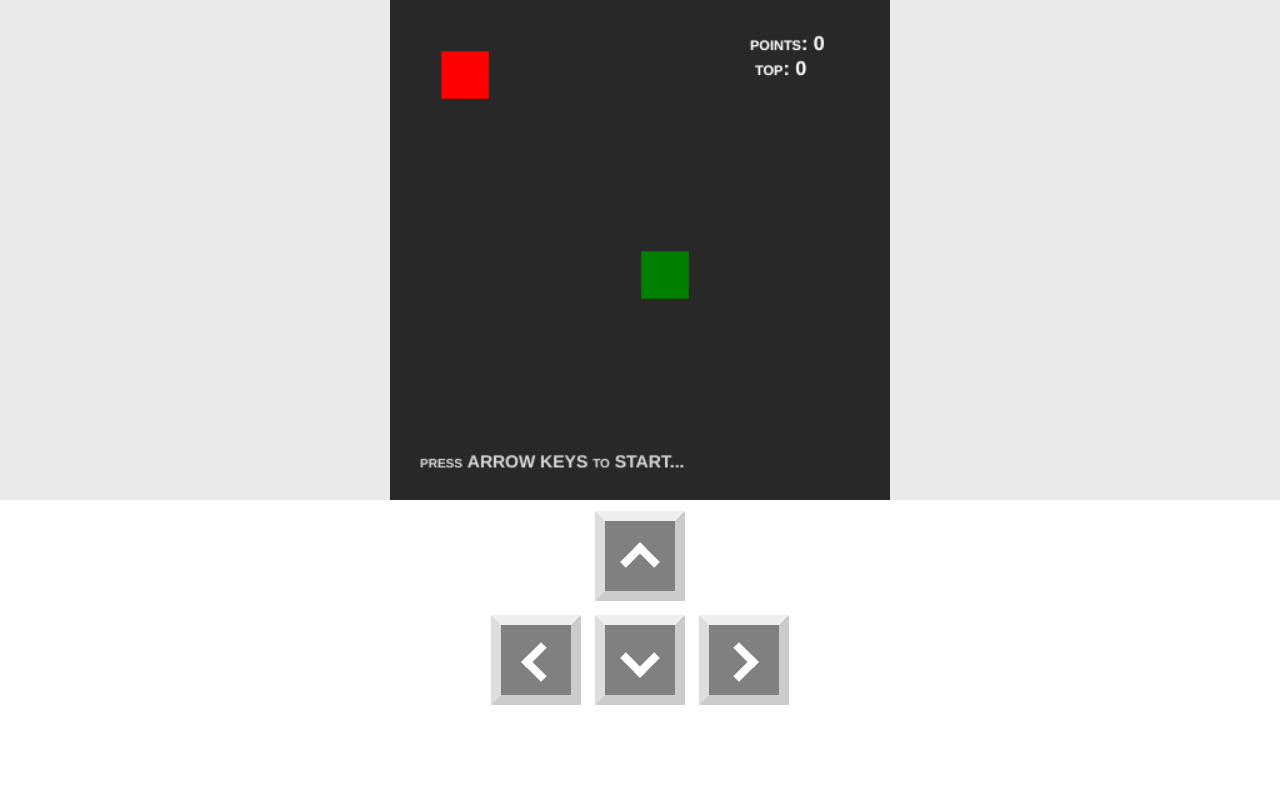
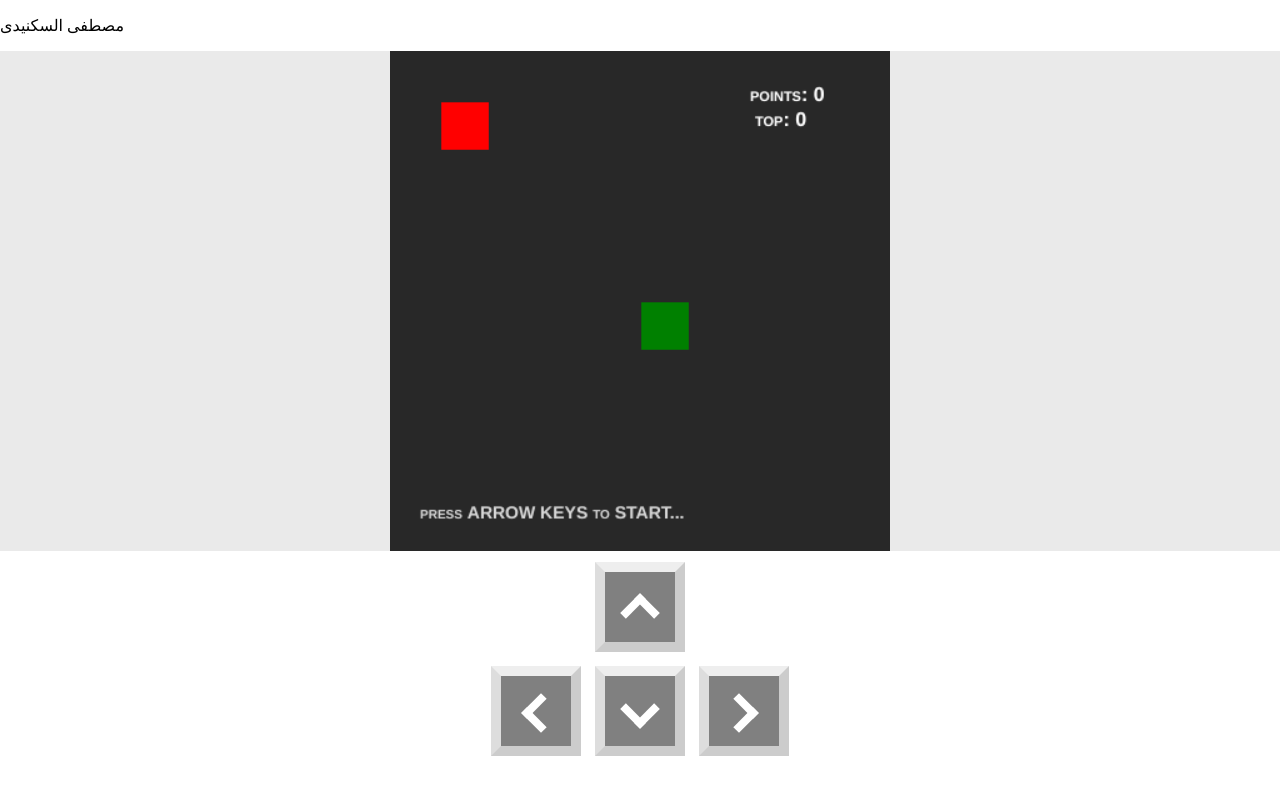
Before and after one commit to stitch-606/Snake-game, a plain HTML site: page index.html in a window 1280 px wide. Drawn offline with Linux system fonts and the light colour scheme.

Commit message:
Update index.html

```diff
--- a/index.html
+++ b/index.html
@@ -7,6 +7,7 @@
 	<link rel="stylesheet" href="style.css">
 </head>
 <body>
+        <P>مصطفى السكنيدى</p>
 	<div id="game-container">
 		<canvas id="gc" class="game-canvas" width="400" height="400"></canvas>
 	</div>
```
